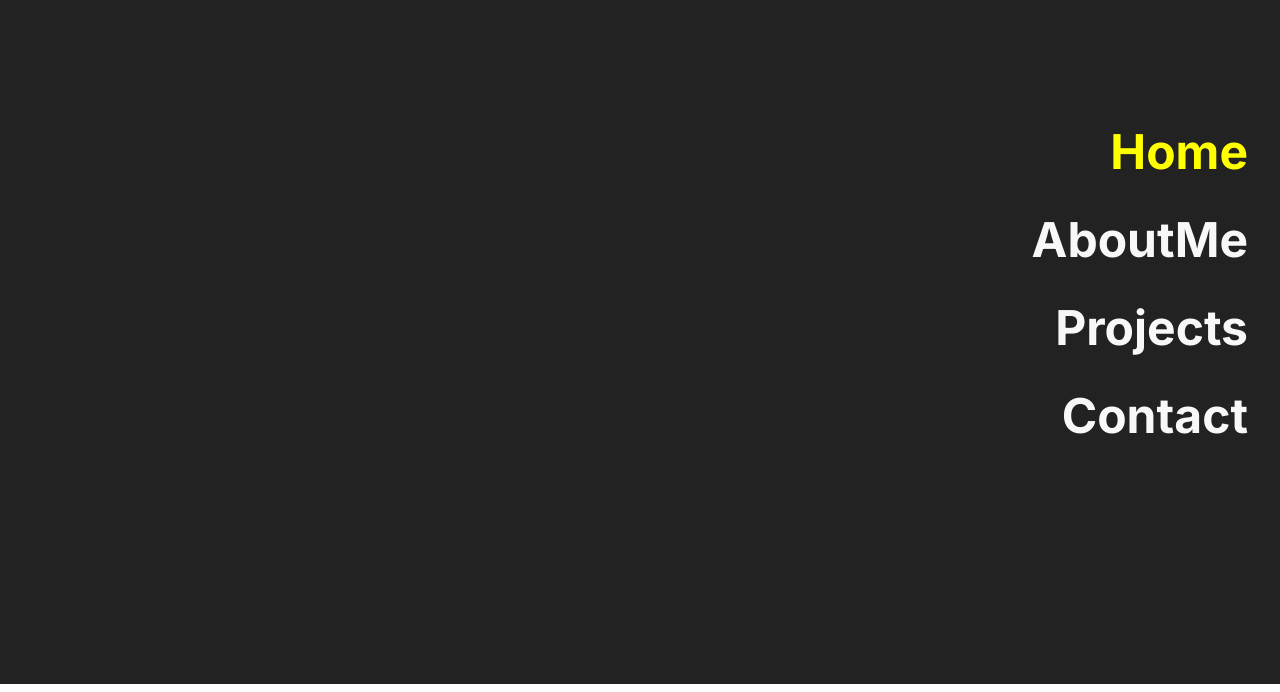
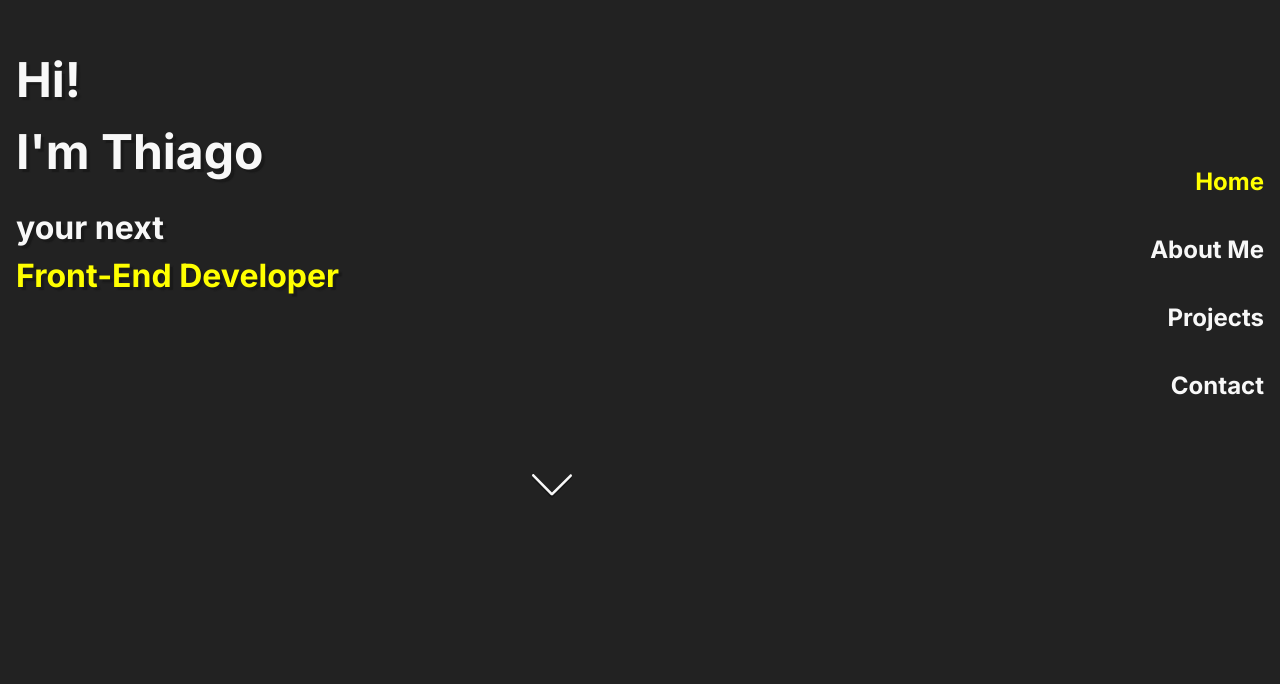
Before and after one commit to thiagofons/portfolio, a React (Create React App) app: page / in a window 1280 px wide. Shown: the part 116-808 px from the top of the page. Built offline with nearby package versions, Linux system fonts and the light colour scheme.

Commit message:
Home page

```diff
--- a/src/App.tsx
+++ b/src/App.tsx
@@ -2,21 +2,24 @@ import Container from "./components/layout/Container";
 import NavBar from "./components/layout/NavBar";
 import AboutMe from "./pages/AboutMe";
 import Contact from "./pages/Contact";
-import Header from "./pages/Header";
+import Home from "./pages/Home";
 import Projects from "./pages/Projects";
 
 function App() {
   return (
     <Container className="App">
+      <aside className="aside">
+        <NavBar />
+      </aside>
       <main className="main">
-        <Header />
+        <Home />
         <AboutMe />
         <Projects />
         <Contact />
       </main>
-      <aside className="aside">
-        <NavBar />
-      </aside>
+
+
+
     </Container>
   );
 }
--- a/src/components/layout/NavBar.tsx
+++ b/src/components/layout/NavBar.tsx
@@ -10,7 +10,7 @@ const NavBar = () => {
       <div className="dark__mode"></div>
       <div className="links">
         <NavLink text="Home" to="#home" active={page === "home"} />
-        <NavLink text="AboutMe" to="#aboutme" active={page === "aboutme"} />
+        <NavLink text="About Me" to="#aboutme" active={page === "aboutme"} />
         <NavLink text="Projects" to="#projects" active={page === "projects"} />
         <NavLink text="Contact" to="#contact" active={page === "contact"} />
       </div>
--- a/src/pages/AboutMe.tsx
+++ b/src/pages/AboutMe.tsx
@@ -1,5 +1,9 @@
 const AboutMe = () => {
-  return <></>
+  return (
+    <section id="aboutme">
+
+    </section>
+  )
 }
 
 export default AboutMe;
--- a/src/pages/Header.tsx
+++ /dev/null
@@ -1,5 +0,0 @@
-const Header = () => {
-  return <></>
-}
-
-export default Header;
--- /dev/null
+++ b/src/pages/Home.tsx
@@ -0,0 +1,27 @@
+import DownArrow from "../img/down-arrow.svg"
+
+const Home = () => {
+  return (
+    <header className="home section">
+      <div className="hello">
+        <h1>
+          Hi!
+          <br />
+          I'm Thiago
+        </h1>
+        <div className="description">
+          <h2>
+            your next
+            <br />
+            <span className="role">Front-End Developer</span>
+          </h2>
+        </div>
+      </div>
+      <div className="down__arrow">
+        <img src={DownArrow} alt="" />
+      </div>
+    </header>
+  );
+};
+
+export default Home;
--- a/src/styles/components/layout.sass
+++ b/src/styles/components/layout.sass
@@ -4,38 +4,40 @@
 .container
   background-color: variables.$grey
   font-family: variables.$font-family
+
+  gap: 1rem
   display: flex
-
-  .main, .aside
-    min-height: 100vh
-  .main
-    grid-area: main
-  .aside
-    grid-area: aside
+  flex-direction: column
+  padding: 1rem
+  max-height: 100vh
+  position: relative
 
   @media screen and ( min-width: 425px )
-    grid-template-areas: "main aside"
+    display: flex
+    flex-direction: row-reverse
+    align-items: center
+    justify-content: space-between
 
 .navbar
   display: flex
-  position: fixed
-  background-color: variables.$grey
-  min-height: 100vh
+  align-items: center
+  width: 100%
+  z-index: 2
 
   @media screen and ( min-width: 425px )
-    right: 0
+    min-width: 10rem
+
+  background-color: variables.$grey
 
   .links
+    width: 100%
     display: flex
-    justify-content: center
-    text-align: center
-    gap: 1rem
-    padding: 2rem
+    justify-content: space-between
 
     @media screen and ( min-width: 425px )
+      gap: 2rem
       flex-direction: column
       text-align: right
-
 
     .nav__link
       text-decoration: none
@@ -44,6 +46,13 @@
       font-size: 1.25rem
 
       @media screen and ( min-width: 425px )
-        font-size: 3rem
+        font-size: 1.5rem
       &__active
         color: variables.$flourescent-yellow
+
+.main
+  width: 100%
+  overflow-y: scroll
+  display: flex
+  flex-direction: column
+  gap: 1rem
--- a/src/styles/main.sass
+++ b/src/styles/main.sass
@@ -3,3 +3,37 @@
 @use "./assets/_resets"
 
 @use "./components/layout"
+
+.section
+  min-height: 100vh
+  overflow: hidden
+
+
+.home
+  display: flex
+  flex-direction: column
+  justify-content: space-evenly
+  color: variables.$off-white
+
+  .hello
+
+    display: flex
+    flex-direction: column
+    gap: 1rem
+
+    h1, h2
+      text-shadow: .2rem .2rem 1px variables.$dark-grey
+    h1
+      font-size: 3rem
+    h2
+      font-size: 2rem
+
+    .role
+      color: variables.$flourescent-yellow
+
+  .down__arrow
+    display: flex
+    align-items: center
+    justify-content: center
+    img
+      width: 2.5rem
```
Also changed, not shown: src/img/down-arrow.svg (added).
